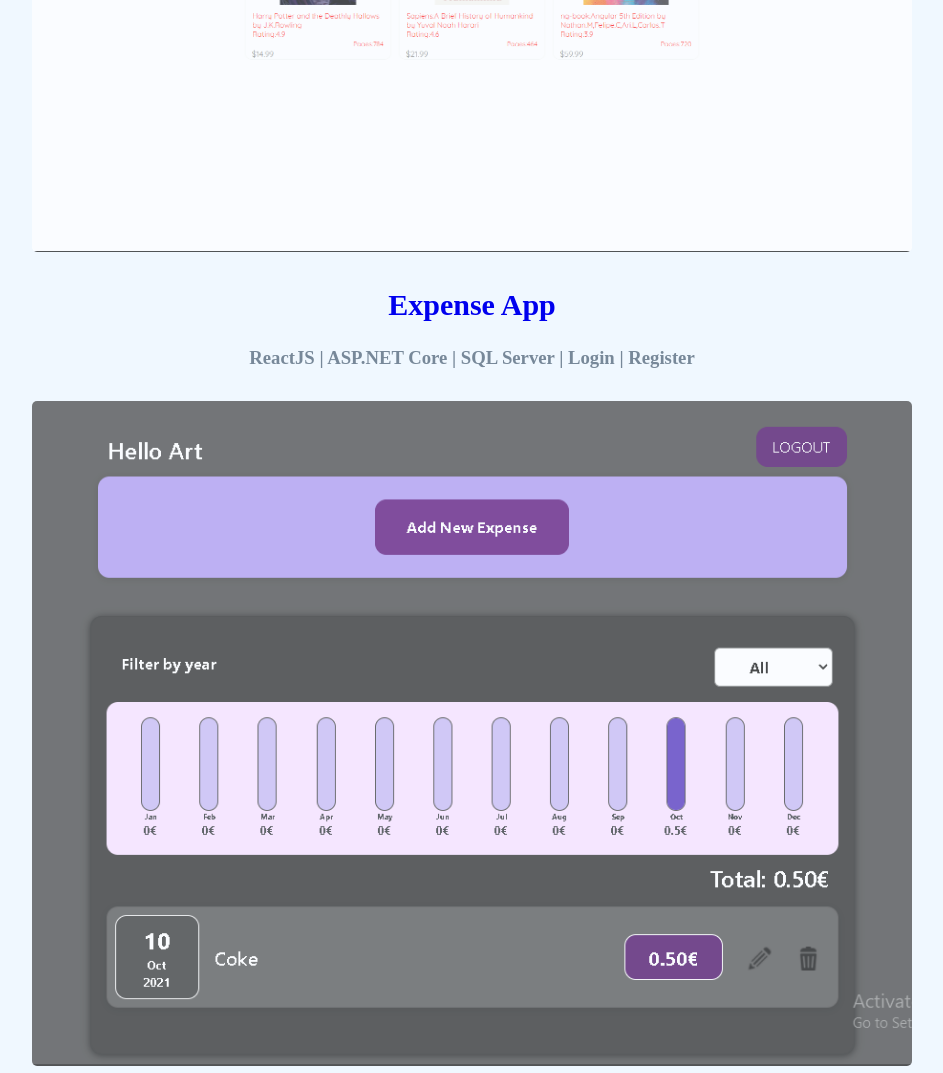
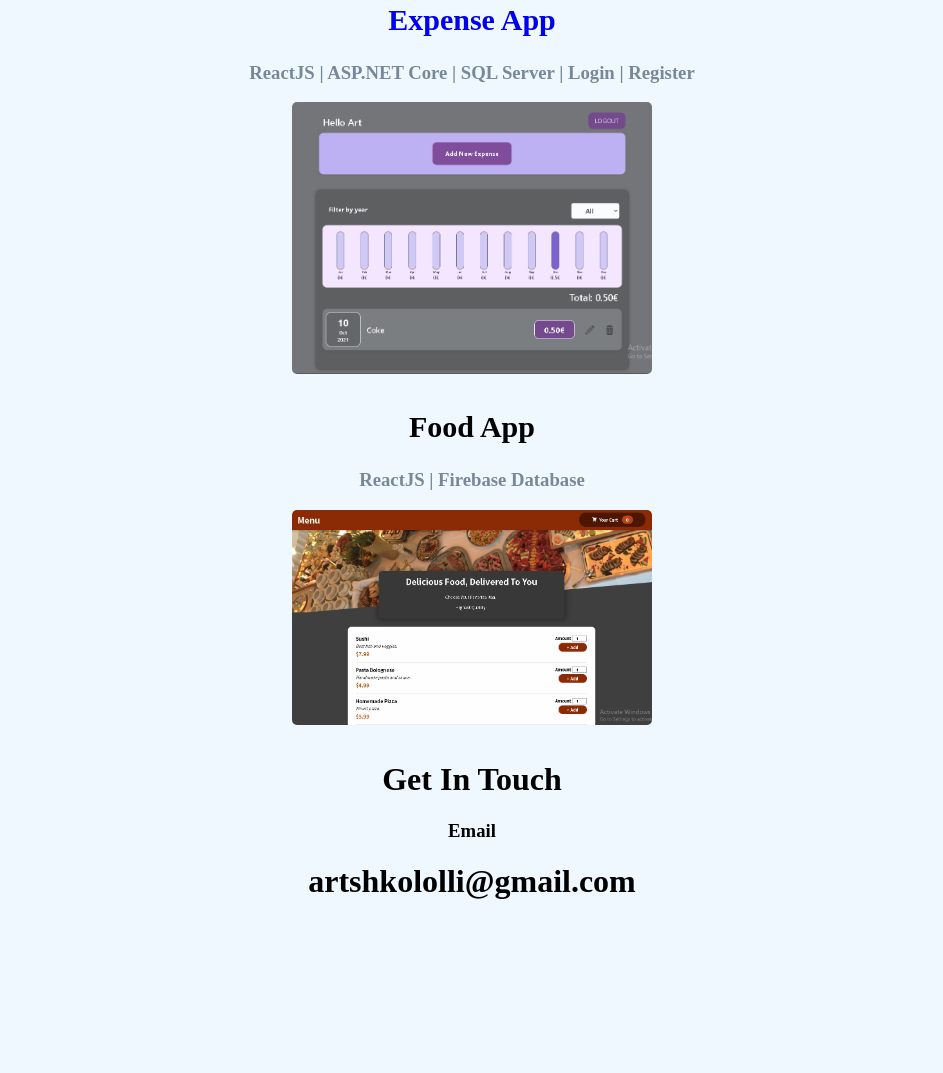
Before and after one commit to artshkololli/Portfolio, a plain HTML site: page index.html in a window 1280 px wide. Shown: the part 879-1952 px from the top of the page, without its empty margins (168-1111 px from the left). After the commit the page ends 1801 px from the top, so only its background shows below. Drawn offline with Linux system fonts and the light colour scheme.

Commit message:
Fixed links

```diff
--- a/index.css
+++ b/index.css
@@ -19,7 +19,7 @@ nav ul li{
     padding: 0.5rem;
     margin: 0.5rem;
 }
-li a {
+nav ul li a {
     text-decoration: none;
     color: gainsboro;
 }
@@ -47,9 +47,9 @@ li a {
     border-bottom: 1px solid black;
 }
 .projects ul{
+    padding: 0;
     list-style-type: none;
     text-align: center;
-    padding: 0 10rem;
 }
 .projects ul li{
     margin: 2rem;
@@ -62,7 +62,7 @@ li a {
     color: lightslategray;
 }
 img{
-    width: 100%;
+    width: 30%;
     height: auto;
 }
 #image1,#image2,#image3 {
@@ -152,4 +152,5 @@ cursor: pointer;
 }
 footer{
     text-align: center;
+    text-decoration: none;
 }
--- a/index.html
+++ b/index.html
@@ -24,30 +24,42 @@
             <h1>PORTFOLIO</h1>
             <p>A selection of recent projects I have worked on.</p>
             <ul>
+                <li>
+                    <div>
                         <h2><a href="https://github.com/artshkololli/BookAway" style="text-decoration: none;">BookAway App</a></h2>
                         <h3>AngularJS | NodeJS | MongoDB | Login | Register</h3>
-                <li><a href="#"><img id="image1" src="images/BookAway_Capture.png" alt="BookAway"></a></li>
+                        <a href="#"><img id="image1" src="images/BookAway_Capture.png" alt="BookAway"></a>
+                    </div>
                     <div id="myModal" class="modal">
                         <span class="close">&times;</span>
                         <img class="modal-content" id="img">
                         <div id="caption"></div>
                     </div>
+                </li>
+                <li>
+                    <div>
                         <h2><a href="https://github.com/artshkololli/Expense_App" style="text-decoration: none;">Expense App</a></h2>
                         <h3>ReactJS | ASP.NET Core | SQL Server | Login | Register</h3>
-                <li><a href="#"><img id="image2" src="images/Expense_Capture.PNG" alt="Expense"></a></li>
+                        <a href="#"><img id="image2" src="images/Expense_Capture.PNG" alt="Expense"></a>
+                    </div>
                     <div id="myModal" class="modal">
                         <span class="close">&times;</span>
                         <img class="modal-content" id="img">
                         <div id="caption"></div>
                     </div>
+                </li>
+                <li>
+                    <div>
                         <h2>Food App</h2>
                         <h3>ReactJS | Firebase Database</h3>
-                <li><a href="#"><img id="image3" src="images/Food_Capture.PNG" alt="Food"></a></li>
+                        <a href="#"><img id="image3" src="images/Food_Capture.PNG" alt="Food"></a>
+                    </div>
                     <div id="myModal" class="modal">
                         <span class="close">&times;</span>
                         <img class="modal-content" id="img">
                         <div id="caption"></div>
                     </div>
+                </li>
             </ul>
         </div>
     </section>
--- a/index.js
+++ b/index.js
@@ -1,6 +1,5 @@
 var modal = document.getElementById("myModal");
 
-// Get the image and insert it inside the modal - use its "alt" text as a caption
 var img1 = document.getElementById("image1");
 var img2 = document.getElementById("image2");
 var img3 = document.getElementById("image3");
@@ -22,10 +21,8 @@ img3.onclick = function(){
   captionText.innerHTML = img3.alt +" App-Demo";
 }
 
-// Get the <span> element that closes the modal
 var span = document.getElementsByClassName("close")[0];
 
-// When the user clicks on <span> (x), close the modal
 span.onclick = function() {
   modal.style.display = "none";
 }
```
Lines whose indentation alone changed are shown as unchanged.
